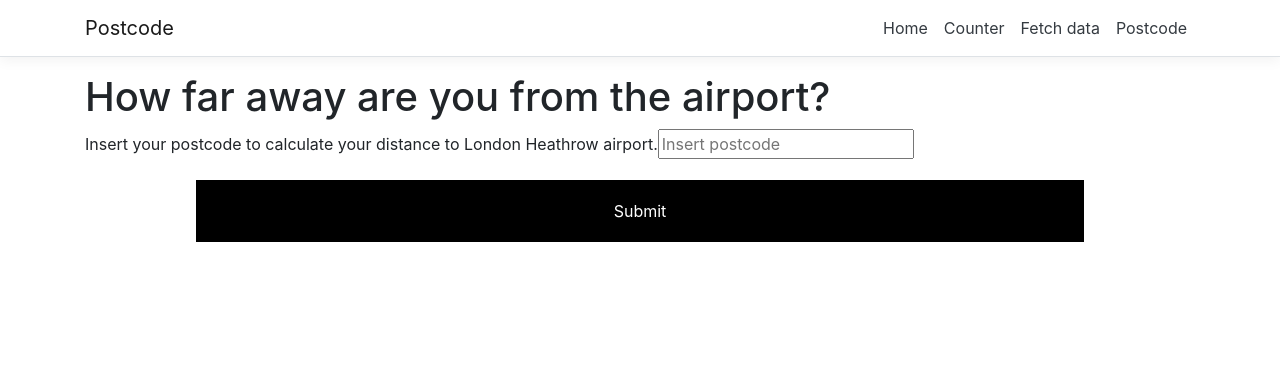
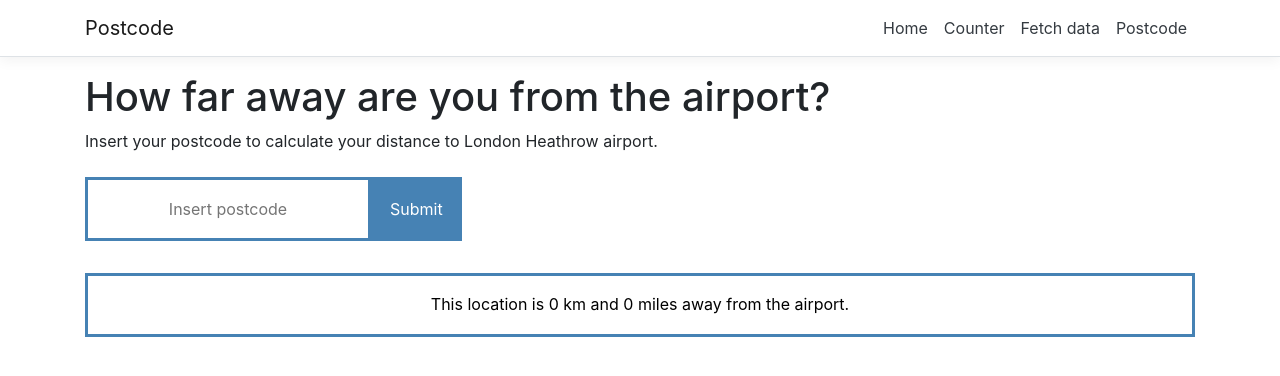
Before and after one commit to dariamanskaia/postcode_App, a React (Create React App) app in the folder ClientApp/: page /postcode in a window 1280 px wide. Shown: the top 376 px of the page. Built offline with nearby package versions, Linux system fonts and the light colour scheme.

Commit message:
finished distance

```diff
--- a/ClientApp/src/components/Postcode.js
+++ b/ClientApp/src/components/Postcode.js
@@ -1,18 +1,7 @@
 import React, { Component } from 'react';
 
-//next imports are to calculate distance between coordinates
-import {
-  SafeAreaView,
-  StyleSheet,
-  View,
-  Text,
-  TouchableHighlight,
-} from 'react-native';
 
-import { getDistance } from 'geolib';
-
-
-
+// function to validate input
 const validatePostcode = (postcode) => {
   if (postcode.length <= 0){
     return false;
@@ -20,10 +9,41 @@ const validatePostcode = (postcode) => {
   return true;
 }
 
+// function to measure the distance
+const deg2rad = (deg) => {
+  return deg * (Math.PI/180)
+}
+
+const getDistanceFromLatLonInKm = (lat1, lon1, lat2, lon2) => {
+  var R = 6371; // Radius of the earth in km
+  var dLat = deg2rad(lat2-lat1);  // deg2rad below
+  var dLon = deg2rad(lon2-lon1);
+  var a =
+    Math.sin(dLat/2) * Math.sin(dLat/2) +
+    Math.cos(deg2rad(lat1)) * Math.cos(deg2rad(lat2)) *
+    Math.sin(dLon/2) * Math.sin(dLon/2)
+    ;
+  var c = 2 * Math.atan2(Math.sqrt(a), Math.sqrt(1-a));
+  var d = R * c; // Distance in km
+  return d;
+}
+
+// convert km to miles
+const convertKmToM = (values) => {
+  // you can make change as per requirement
+  var realMiles = ( values * 0.621371 );
+  var Miles = Math.floor(realMiles);
+  return Miles;
+}
+
+
 export class Postcode extends Component {
   constructor(props) {
     super(props);
-    this.state = {postcode: ''};
+    this.state = {
+      postcode: '',
+      distanceKm: 0,
+    };
 
     this.handleChange = this.handleChange.bind(this);
     this.handleSubmit = this.handleSubmit.bind(this);
@@ -38,7 +58,6 @@ export class Postcode extends Component {
 
   handleSubmit(event) {
     event.preventDefault();
-    this.setState({...this.state, isFetching: true});
 
     //validate postcode output
     const validation = validatePostcode(this.state.postcode);
@@ -61,7 +80,6 @@ export class Postcode extends Component {
       .then((response) => {
         return response.json();
       }).then((data) => {
-        this.setState({users: data, isFetching: false})
         const coordinates = {
           latitude: parseFloat(data.result.latitude),
           longitude: parseFloat(data.result.longitude),
@@ -69,75 +87,14 @@ export class Postcode extends Component {
         console.log(coordinates)
         console.log(coordinatesAirport)
 
-
-
-        const distanceKm = () => {
-        console.log("passou")
-          const calculateDistance = () => {
-            console.log("passou outra vez")
-            const dis = getDistance(
-              { latitude: 20.0504188, longitude: 64.4139099 },
-              { latitude: 51.528308, longitude: -0.3817765 }
-            );
-
-            alert(`Distance\n${dis / 1000} KM`);
-          };
-
-
-          return (
-            <SafeAreaView style={{ flex: 1 }}>
-              <View style={styles.container}>
-                <View style={styles.container}>
-                  <Text style={styles.header}>
-                    Example to Calculate Distance Between Two Locations
-                  </Text>
-                  <Text style={styles.textStyle}>
-                    Distance between
-                    {'\n'}
-                    India(20.0504188, 64.4139099) and UK (51.528308, -0.3817765)
-                  </Text>
-                  <TouchableHighlight
-                    style={styles.buttonStyle}
-                    onPress={calculateDistance}>
-                    <Text>Get Distance</Text>
-                  </TouchableHighlight>
-                </View>
-              </View>
-            </SafeAreaView>
-          );
-        };
-
-        const styles = StyleSheet.create({
-          container: {
-            flex: 1,
-            backgroundColor: 'white',
-            padding: 10,
-            justifyContent: 'center',
-          },
-          header: {
-            fontSize: 22,
-            fontWeight: '600',
-            color: 'black',
-            textAlign: 'center',
-            paddingVertical: 20,
-          },
-          textStyle: {
-            marginTop: 30,
-            fontSize: 16,
-            textAlign: 'center',
-            color: 'black',
-            paddingVertical: 20,
-          },
-          buttonStyle: {
-            justifyContent: 'center',
-            alignItems: 'center',
-            height: 50,
-            backgroundColor: '#dddddd',
-            margin: 10,
-          },
-        });
-        distanceKm();
-        getDistance();
+        //get distance
+        const distanceKm = parseFloat(getDistanceFromLatLonInKm(coordinatesAirport.latitude, coordinatesAirport.longitude, coordinates.latitude, coordinates.longitude));
+        console.log(distanceKm.toFixed(2))
+        this.setState({
+          distanceKm: (distanceKm.toFixed(2))
+        })
+        // document.querySelector('.distance_km').html(`This place is ${distanceKm.toFixed(2)}km away from the airport`);
+				// document.querySelector('.distance_km').removeClass("hidden");
 
 
       })
@@ -161,10 +118,14 @@ export class Postcode extends Component {
           <h1>How far away are you from the airport?</h1>
 
           <label htmlFor="input_postcode">Insert your postcode to calculate your distance to London Heathrow airport.</label>
-          <input name="input_postcode" type='text' className="input_postcode" placeholder='Insert postcode' value={this.state.postcode} onChange={this.handleChange}/>
-          <input type="submit" className="submit_postcode" />
 
-          <div className="distance_km hidden"></div>
+          <div className="flexAlign">
+            <input name="input_postcode" type='text' className="input_postcode" placeholder='Insert postcode' value={this.state.postcode} onChange={this.handleChange}/>
+            <input type="submit" className="submit_postcode" />
+          </div>
+
+          <div className="distance_km">This location is {this.state.distanceKm} km and {convertKmToM(this.state.distanceKm)} miles away from the airport.</div>
+
         </div>
       </form>
 
--- a/ClientApp/src/custom.css
+++ b/ClientApp/src/custom.css
@@ -7,35 +7,51 @@ code {
   color: #E01A76;
 }
 
-.submit_postcode {
-  color: #fff;
-  background-color: steelblue;
-  border-color: steelblue;
-  margin: 5px;
+label{
+  display: block;
 }
 
-
-
-.distance_km{
-  width: 80%;
-  background: green;
+.input_postcode{
+  color: #000;
+  background: white;
+  border: 3px solid steelblue;
   margin: 1em auto;
   min-height: 4em;
   padding: 1em;
   text-align: center;
 }
+
 .submit_postcode{
-  display: block;
-	border: 3px solid black;
+	border: 3px solid steelblue;
 	color: #fff;
-  width: 80%;
-  background: black;
+  background: steelblue;
   margin: 1em auto;
+  min-height: 4em;
   padding: 1em;
 }
+
+.flexAlign{
+  display: inline-block;
+  justify-content: center;
+  align-content: space-between;
+  gap: 10px;
+}
+
+.distance_km{
+  width: 100%;
+  color: #000;
+  background: white;
+  border: 3px solid steelblue;
+  margin: 1em auto;
+  min-height: 4em;
+  padding: 1em;
+  text-align: center;
+}
+
 .submit_postcode:hover {
-    color: #0e83cd;
-    background: black;
+    color: steelblue;
+    background: rgb(23, 79, 124);
+    border: 3px solid rgb(23, 79, 124);
 }
 
 .hidden {
```
